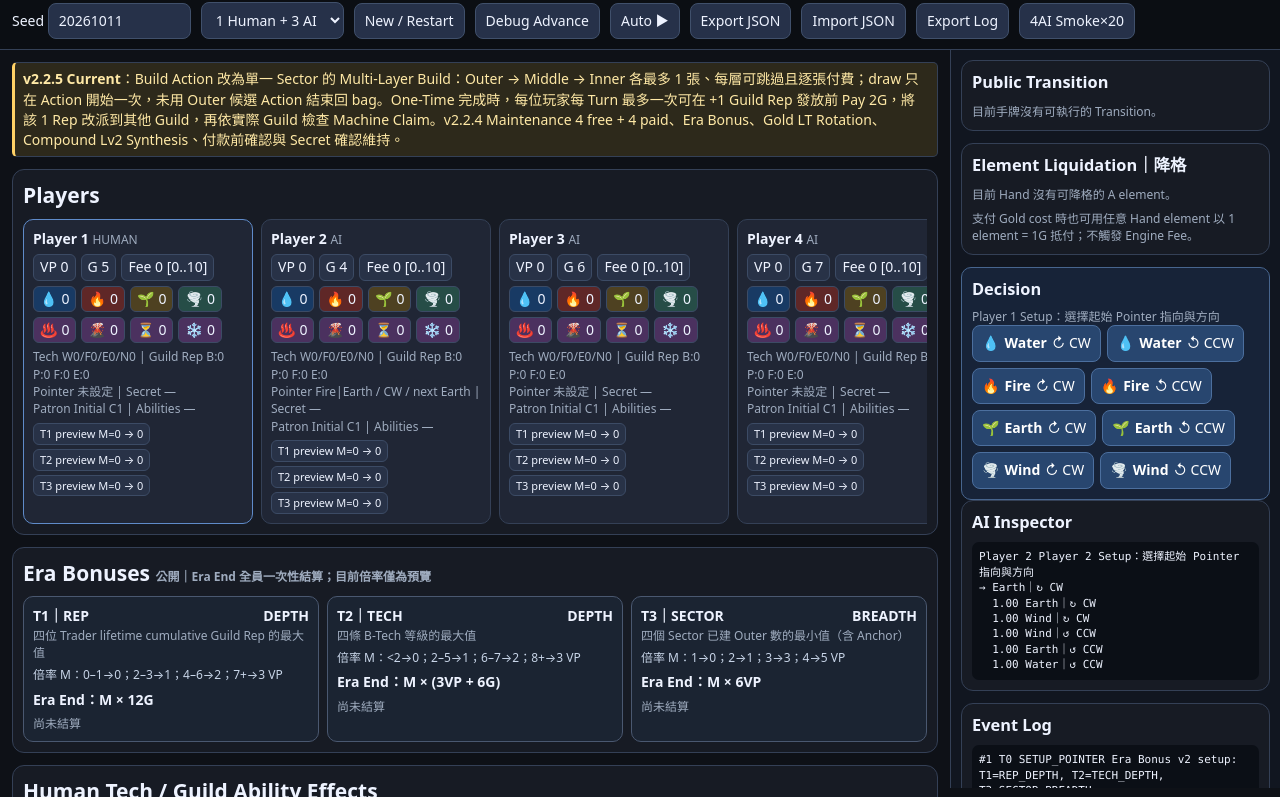
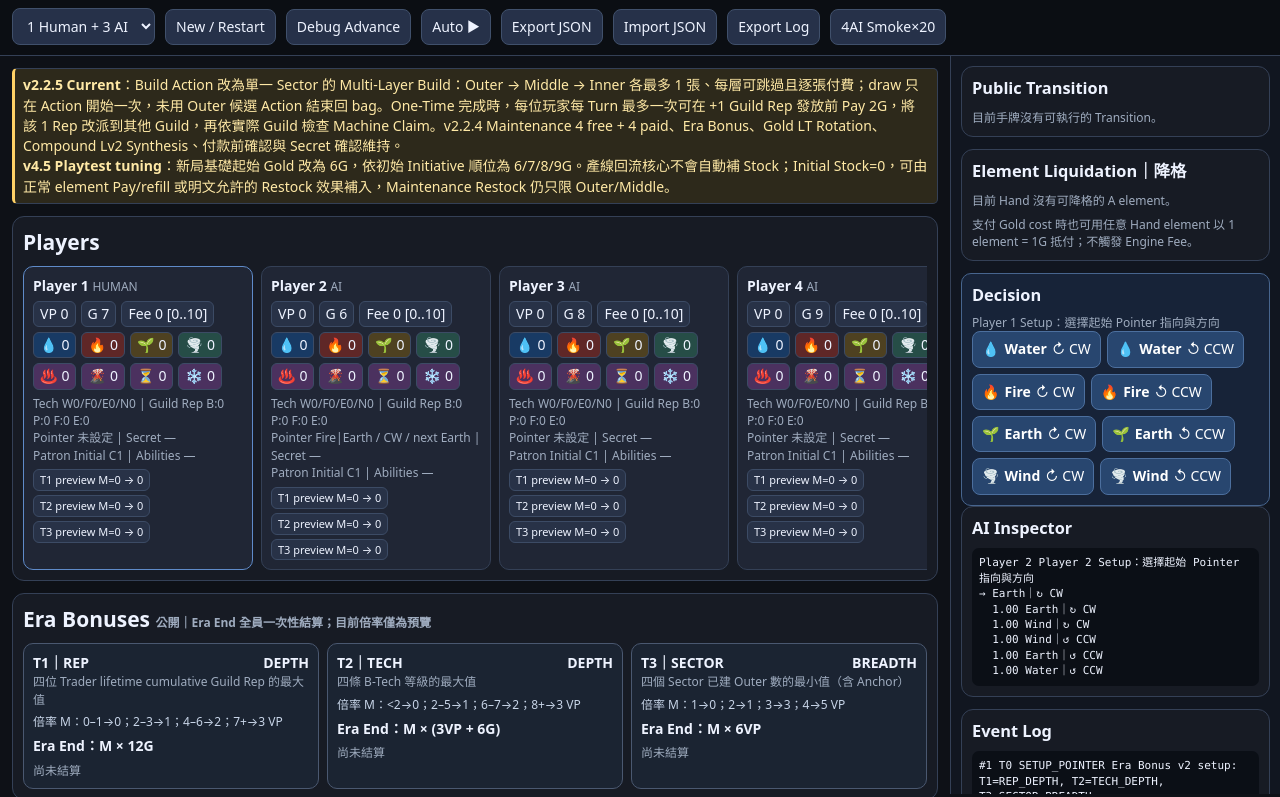
Before and after one commit to MichaelLo-76/ElementBgTester, a plain HTML site: page index.html in a window 1280 px wide. Shown: the part 48-845 px from the top of the page. Drawn offline with Linux system fonts and the light colour scheme.

Commit message:
Update index.html 2.2.5 6G

```diff
--- a/index.html
+++ b/index.html
@@ -3,7 +3,7 @@
 <head>
 <meta charset="utf-8" />
 <meta name="viewport" content="width=device-width,initial-scale=1" />
-<title>元素管道：術式工房 v2.2.5 Web Playtest v4.4 Multi-Layer Build + Rep Reassignment</title>
+<title>元素管道：術式工房 v2.2.5 Web Playtest v4.5 Start 6G + Buffer Refill Clarity</title>
 <style>
 :root{--bg:#0e1117;--panel:#171b24;--panel2:#202635;--line:#344056;--text:#eef3ff;--muted:#9facbf;--accent:#7fb7ff;--good:#8be9a8;--warn:#ffd166;--bad:#ff7b7b;--chip:#273148}
 *{box-sizing:border-box}body{margin:0;background:var(--bg);color:var(--text);font:14px/1.45 system-ui,-apple-system,"Segoe UI","Noto Sans TC",sans-serif}
@@ -70,7 +70,7 @@ button,input,select,textarea{font:inherit}.top{position:sticky;top:0;z-index:20;
 </style>
 </head><body>
 <div class="top">
- <div class="brand">元素管道：術式工房 <span class="mini">v2.2.5 Web Playtest v4.4 Multi-Layer Build + Rep Reassignment</span></div>
+ <div class="brand">元素管道：術式工房 <span class="mini">v2.2.5 Web Playtest v4.5 Start 6G + Buffer Refill Clarity</span></div>
  <span id="turnPill" class="pill"></span><span id="stagePill" class="pill"></span><span id="stepPill" class="pill"></span><span id="initPill" class="pill"></span>
  <label>Seed <input id="seedInput" size="10" value="20261011"></label>
  <select id="modeSelect"><option value="H3AI">1 Human + 3 AI</option><option value="4AI">4 AI</option></select>
@@ -1295,4 +1295,55 @@ render=function(){ensureV225State();_v225PrevRender();
  const tel=document.getElementById('telemetry'),b=S.telemetry.multiLayerBuild||{},r=S.telemetry.repReassignment||{};if(tel)tel.innerHTML+=`<div class="row"><span class="chip">ML Build ${b.actions||0}</span><span class="chip">Tiles ${b.tilesBuilt||0} (O${b.outer||0}/M${b.middle||0}/I${b.inner||0})</span><span class="chip">3-layer ${b.allThree||0}</span><span class="chip">Rep Redirect ${r.uses||0}/${r.opportunities||0}</span><span class="chip">Rep Redirect cost ${r.costPaid||0}G</span></div>`;
 };
 
+
+// ===== v4.5 playtest tuning: Start 6G + Flexible Buffer refill clarity =====
+// v2.2.5 Canonical keeps 產線回流核心 as a Flexible Buffer: Rate1, any-element Cap4 (Upgrade→8), Initial Stock0.
+// It does not auto-restock and Maintenance Restock remains Outer/Middle only. Normal Pay/refill and explicit legal Restock effects may fill it.
+function normalizeFlexibleBuffers(){
+ if(!S?.players)return;
+ for(const p of S.players){
+  for(const sec of p.wheel?.sectors||[]){
+   const t=sec.inner;
+   if(t?.name==='產線回流核心'){
+    t.kind='Inner';t.type='Universal';t.rate=1;t.anyCap=true;t.stock=t.stock||{};
+    if(typeof t.cap!=='number'||t.cap<=0)t.cap=t.upgraded?8:4;
+    if(t.upgraded&&t.cap<8)t.cap=8;
+    if(!t.upgraded&&t.cap>4)t.cap=4;
+    delete t.noNormalRefill;
+   }
+  }
+ }
+}
+
+const _v45PrevInnerEffectSummary=innerEffectSummary;
+innerEffectSummary=function(t,p){
+ if(t?.name==='產線回流核心')return 'Flexible Buffer：Rate 1；任意4元素 Cap（Upgrade→8）；Initial Stock 0。可接正常 Pay/refill 與明文合法 Restock（如 Water Lv3）；Maintenance Restock 仍只限 Outer/Middle，不可補 Inner。';
+ return _v45PrevInnerEffectSummary(t,p);
+};
+
+const _v45PrevNewGame=newGame;
+newGame=function(start=true){
+ _v45PrevNewGame(false);
+ // Playtest economy override requested after v2.2.5: base starting Gold 6, keeping +1G per later initial initiative seat.
+ for(const p of S.players||[]){const pos=S.initiativeOrder.indexOf(p.id);p.gold=6+Math.max(0,pos)}
+ S.config=S.config||{};S.config.startingGoldBase=6;S.config.startingGoldPlaytestOverride='v4.5';
+ S.version='v2.2.5-web-v4.5-start6-buffer-refill-clarity';
+ S.schemaVersion='2.2.5-web-4.5';
+ normalizeFlexibleBuffers();
+ tlog(`v4.5 playtest override: starting Gold = 6/7/8/9 by initial Initiative; Flexible Buffer accepts normal Pay/refill but not Maintenance Restock.`);
+ render();
+ if(start)advanceGame();
+};
+
+const _v45PrevResumeImportedState=resumeImportedState;
+resumeImportedState=async function(loaded){await _v45PrevResumeImportedState(loaded);normalizeFlexibleBuffers();S.config=S.config||{};S.config.startingGoldBase??=6;render()};
+
+const _v45PrevRender=render;
+render=function(){
+ normalizeFlexibleBuffers();
+ _v45PrevRender();
+ const n=document.getElementById('interpretation');
+ if(n)n.innerHTML+='<br><b>v4.5 Playtest tuning</b>：新局基礎起始 Gold 改為 6G，依初始 Initiative 順位為 6/7/8/9G。產線回流核心不會自動補 Stock；Initial Stock=0，可由正常 element Pay/refill 或明文允許的 Restock 效果補入，Maintenance Restock 仍只限 Outer/Middle。';
+};
+
 </script></body></html>
```
